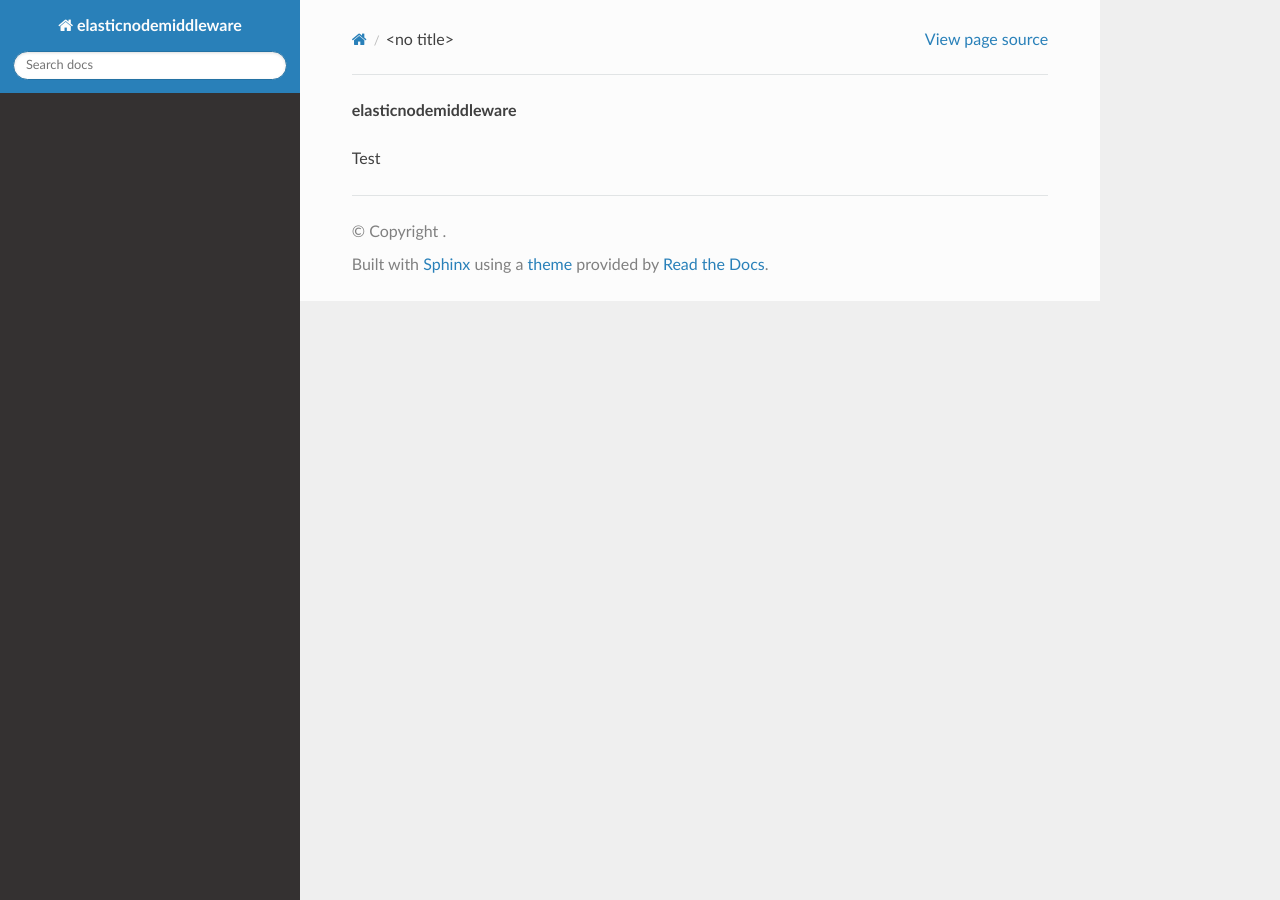
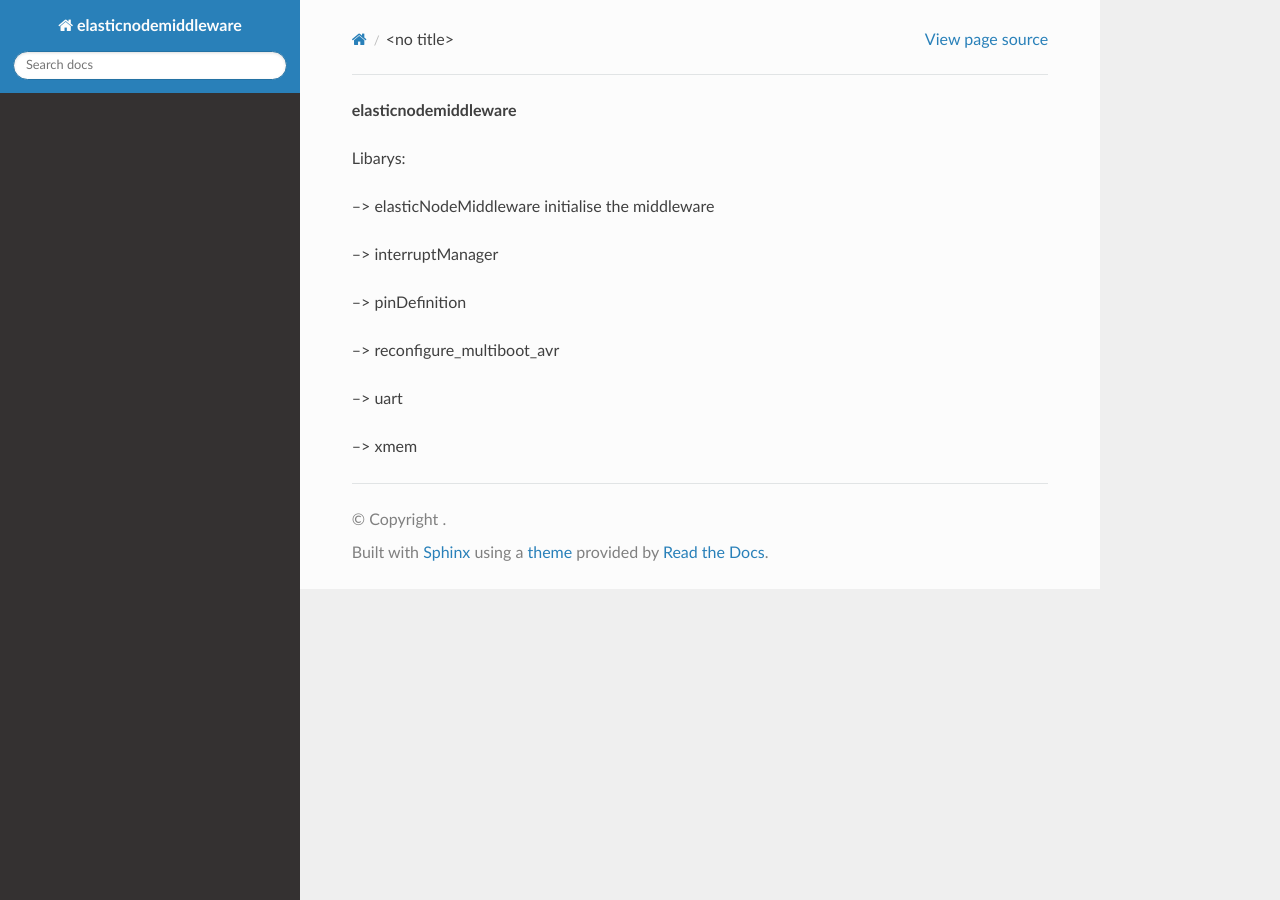
Before and after one commit to es-ude/ElasticNodeMiddleware, a Sphinx documentation site: the page built from docs/index.rst, in a window 1280 px wide. Built offline with Sphinx 7.4.7 and the Read the Docs theme 2.0.0, drawn with Linux system fonts in a browser that asks for light colours.

Commit message:
documentation 2

```diff
--- a/docs/index.rst
+++ b/docs/index.rst
@@ -1,3 +1,16 @@
 **elasticnodemiddleware**
 
-Test
+Libarys:
+
+--> elasticNodeMiddleware
+initialise the middleware
+
+--> interruptManager
+
+--> pinDefinition
+
+--> reconfigure_multiboot_avr
+
+--> uart
+
+--> xmem
```
Also changed, not shown: docs/elasticNodeMiddleware.rst (added, +8 -0 lines).
